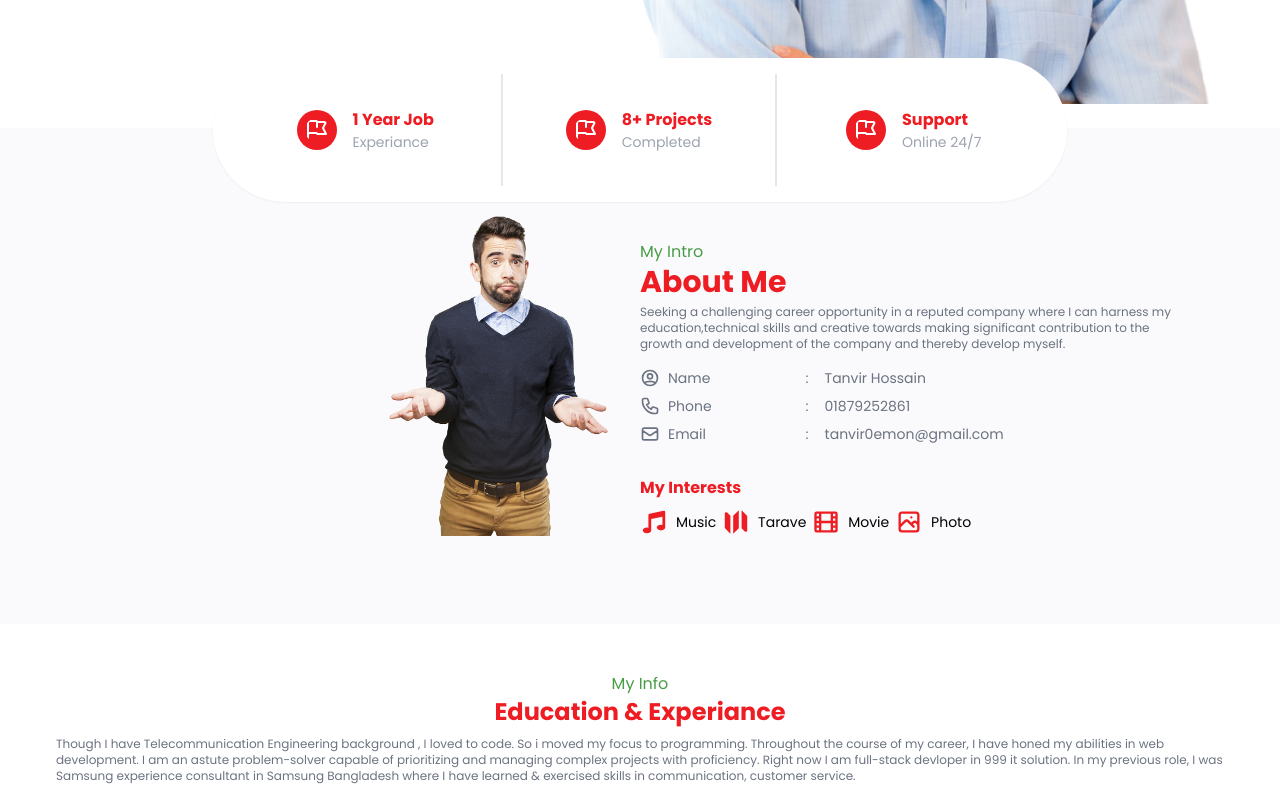
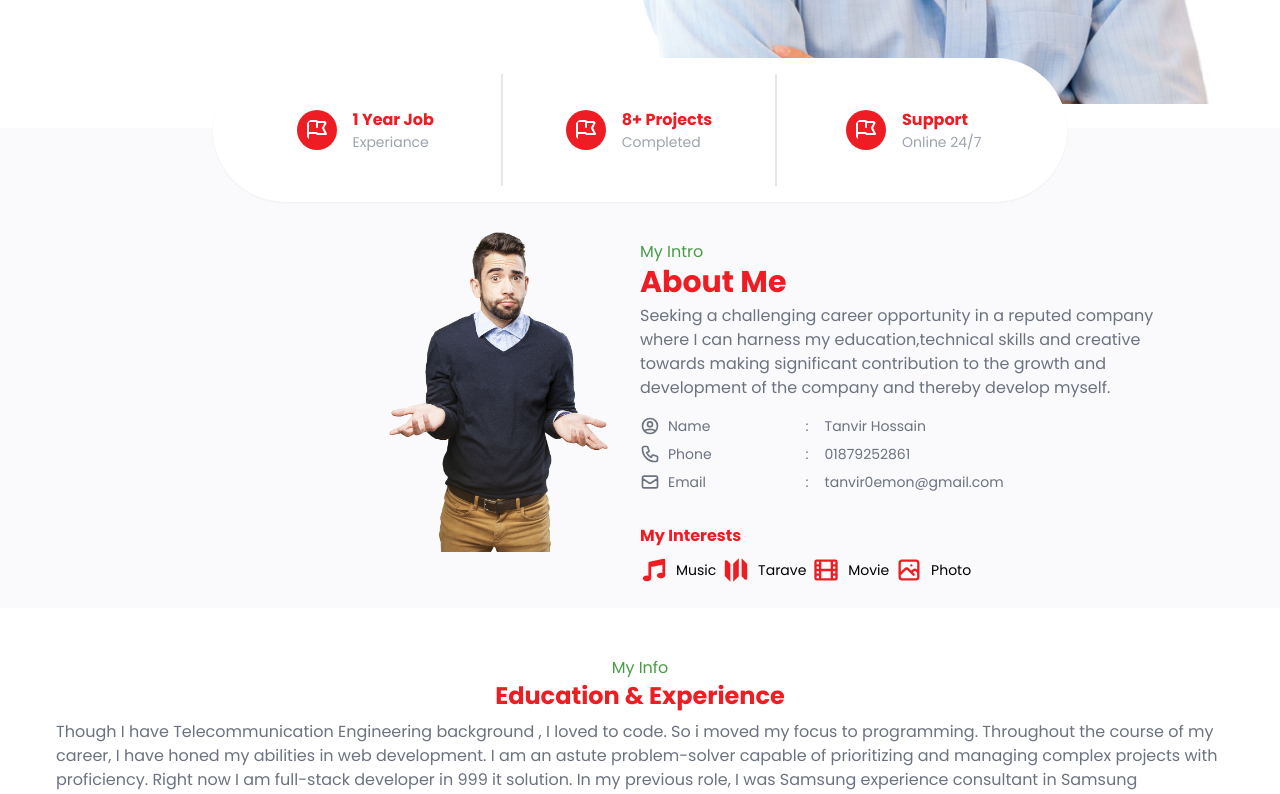
Before and after one commit to tanvir0emon/portfolio, a Nuxt app: page / in a window 1280 px wide. Shown: the part 560-1354 px from the top of the page. Built offline with nearby package versions, Linux system fonts and the light colour scheme; a web font is replaced by a local one.

Commit message:
text updated

```diff
--- a/components/layouts/ContactMe.vue
+++ b/components/layouts/ContactMe.vue
@@ -9,7 +9,7 @@
                 <div class="lg:w-2/3 w-full flex items-center">
                     <div class="">
                         <h1 class="text-2xl  md:text-3xl font-bold text-primary-500">Have A Project In your Mind ?</h1>
-                        <p class="text-gray-500 text-sm  my-2">My work experties may help your company, Please check my previous works in recent work section. I am available 24/7.</p>
+                        <p class="text-gray-500  my-2">My work experties may help your company, Please check my previous works in recent work section. I am available 24/7.</p>
                          <nuxt-link to="/contact" class=" btn mt-2 md:mt-0 btn-primary">Contact Me</nuxt-link>
                     </div>
                 </div>
--- a/components/layouts/EducationExperianceSection.vue
+++ b/components/layouts/EducationExperianceSection.vue
@@ -5,16 +5,16 @@
           <div class="mx-auto w-2/3 px-4 md:w-1/2 flex justify-center">
             <div>
               <p class="text-secondary-500 text-center text-md">My Info</p>
-                <h1 class="text-2xl text-center font-bold text-primary-500">Education & Experiance</h1>
+                <h1 class="text-2xl text-center font-bold text-primary-500">Education & Experience</h1>
             </div>
         </div>
 
         <div class="container my-2 ">
-             <p class="text-gray-500 text-xs ">Though I have Telecommunication Engineering background , I loved to code.
+             <p class="text-gray-500 ">Though I have Telecommunication Engineering background , I loved to code.
                     So i moved my focus to programming.
                     Throughout the course of my career, I have honed my abilities in web
                     development. I am an astute problem-solver capable of prioritizing and managing complex projects
-                    with proficiency. Right now I am full-stack devloper in 999 it solution. In my previous role, I was Samsung experience consultant in Samsung Bangladesh where I have learned & exercised skills in communication, customer service.</p>
+                    with proficiency. Right now I am full-stack developer in 999 it solution. In my previous role, I was Samsung experience consultant in Samsung Bangladesh where I have learned & exercised skills in communication, customer service.</p>
         </div>
 </div>
 
--- a/components/layouts/IntroSection.vue
+++ b/components/layouts/IntroSection.vue
@@ -2,7 +2,7 @@
     <!-- details -->
     <div class="" style="background: #FAFAFC">
         <div class="container ">
-            <div class="information w-full lg:flex py-16 px-8">
+            <div class="information w-full lg:flex pt-20 pb-4 px-8">
                 <!-- Image -->
                 <div class="lg:w-1/2 flex justify-end  ">
                     <img src="/images/hero/person 2.png" class="my-0 md:my-4 lg:my-6 h-80  mx-auto lg:mx-0 px-8" alt="">
@@ -12,7 +12,7 @@
                     <div>
                         <p class="text-secondary-500 text-md">My Intro</p>
                         <h1 class="text-3xl font-bold text-primary-500">About Me</h1>
-                        <p class="text-gray-500 text-xs mt-1">Seeking a challenging career opportunity in a reputed company where I can harness my education,technical skills and creative towards making significant contribution to the growth and development of the company and thereby develop myself.</p>
+                        <p class="text-gray-500 mt-1">Seeking a challenging career opportunity in a reputed company where I can harness my education,technical skills and creative towards making significant contribution to the growth and development of the company and thereby develop myself.</p>
                         <!-- Intro -->
                         <div class="mt-4 w-3/5 text-sm text-gray-500 ">
                             <div class="flex ">
```
